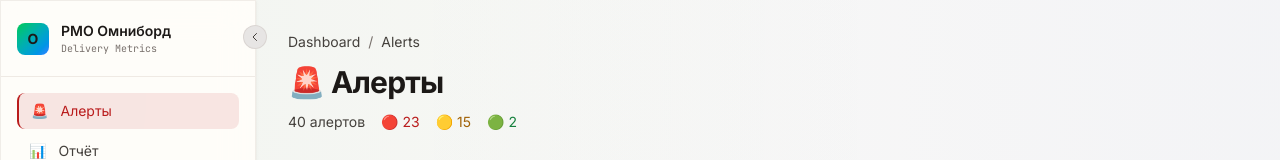
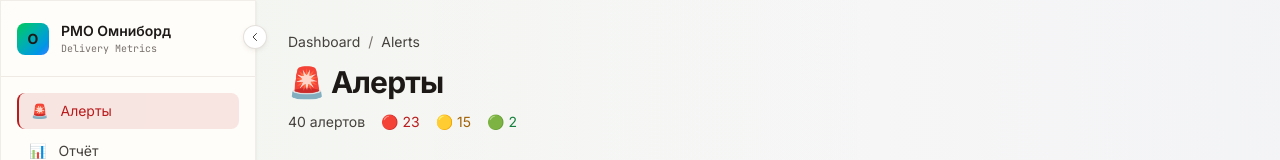
Before and after one commit to indi256s/omniboard-demo, a React (Vite) app: page /alerts in a window 1280 px wide. Shown: the top 160 px of the page. Built offline with nearby package versions, Linux system fonts and the light colour scheme.

Commit message:
Fix sidebar collapse button
- Add overflow-visible to sidebar
- Add z-index 60 to collapse button
- Light theme styling for collapse button

```diff
--- a/src/components/Sidebar.jsx
+++ b/src/components/Sidebar.jsx
@@ -42,7 +42,7 @@ export default function Sidebar({
 
   return (
     <aside
-      className={`h-screen glass fixed left-0 top-0 flex flex-col transition-all duration-300 z-50 ${
+      className={`h-screen glass fixed left-0 top-0 flex flex-col transition-all duration-300 z-50 overflow-visible ${
         collapsed ? 'w-16' : 'w-64'
       }`}
     >
@@ -51,7 +51,8 @@ export default function Sidebar({
       {/* Collapse Toggle */}
       <button
         onClick={() => setCollapsed(!collapsed)}
-        className="absolute -right-3 top-6 w-6 h-6 rounded-full bg-zinc-800 border border-zinc-700 flex items-center justify-center hover:bg-zinc-700 transition-colors"
+        className="absolute -right-3 top-6 w-6 h-6 rounded-full bg-zinc-800 border border-zinc-700 flex items-center justify-center hover:bg-zinc-700 transition-colors z-50"
+        style={{ zIndex: 60 }}
         title={collapsed ? 'Expand' : 'Collapse'}
       >
         <svg
--- a/src/index.css
+++ b/src/index.css
@@ -300,6 +300,17 @@ body {
   color: var(--text-secondary) !important;
 }
 
+/* Sidebar collapse button - light theme */
+:root[data-theme="light"] aside button.rounded-full.bg-zinc-800 {
+  background-color: #ffffff !important;
+  border-color: rgba(120, 100, 80, 0.2) !important;
+  box-shadow: 0 2px 4px rgba(120, 100, 80, 0.1) !important;
+}
+
+:root[data-theme="light"] aside button.rounded-full.bg-zinc-800:hover {
+  background-color: #f5f3f0 !important;
+}
+
 .gradient-mesh {
   background:
     radial-gradient(at 0% 0%, rgba(16, 185, 129, 0.02) 0px, transparent 50%),
```
